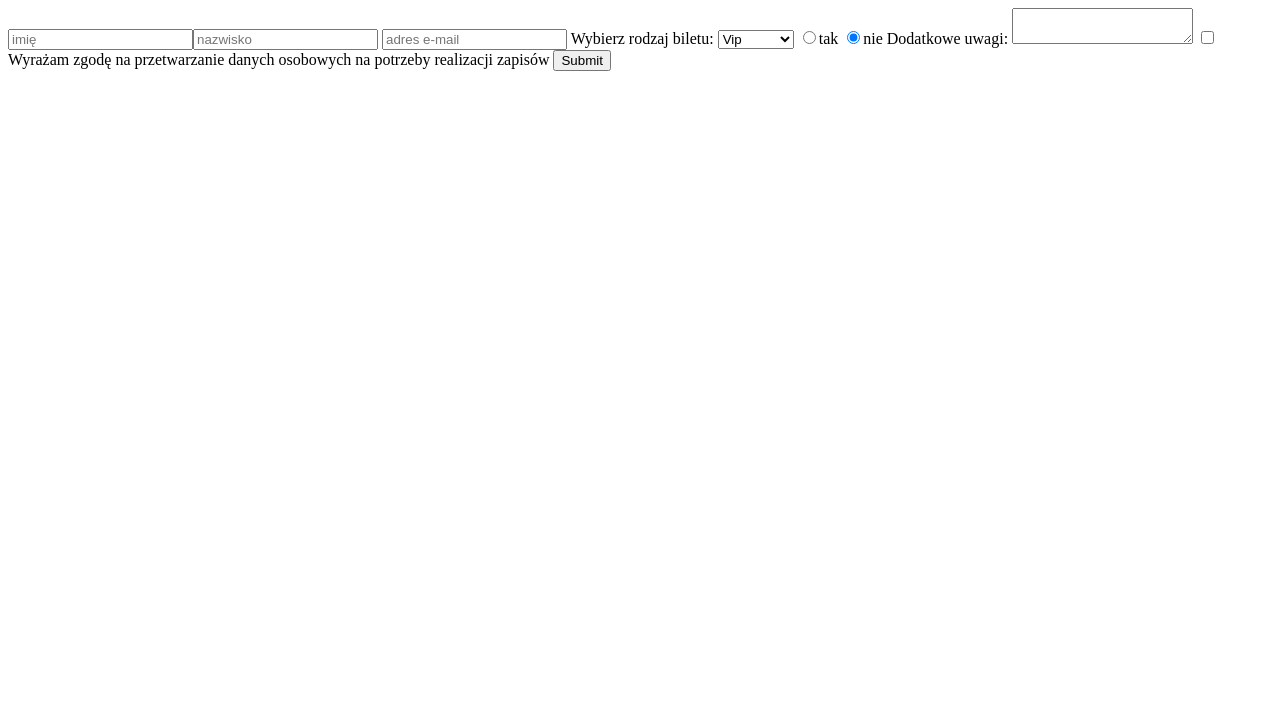
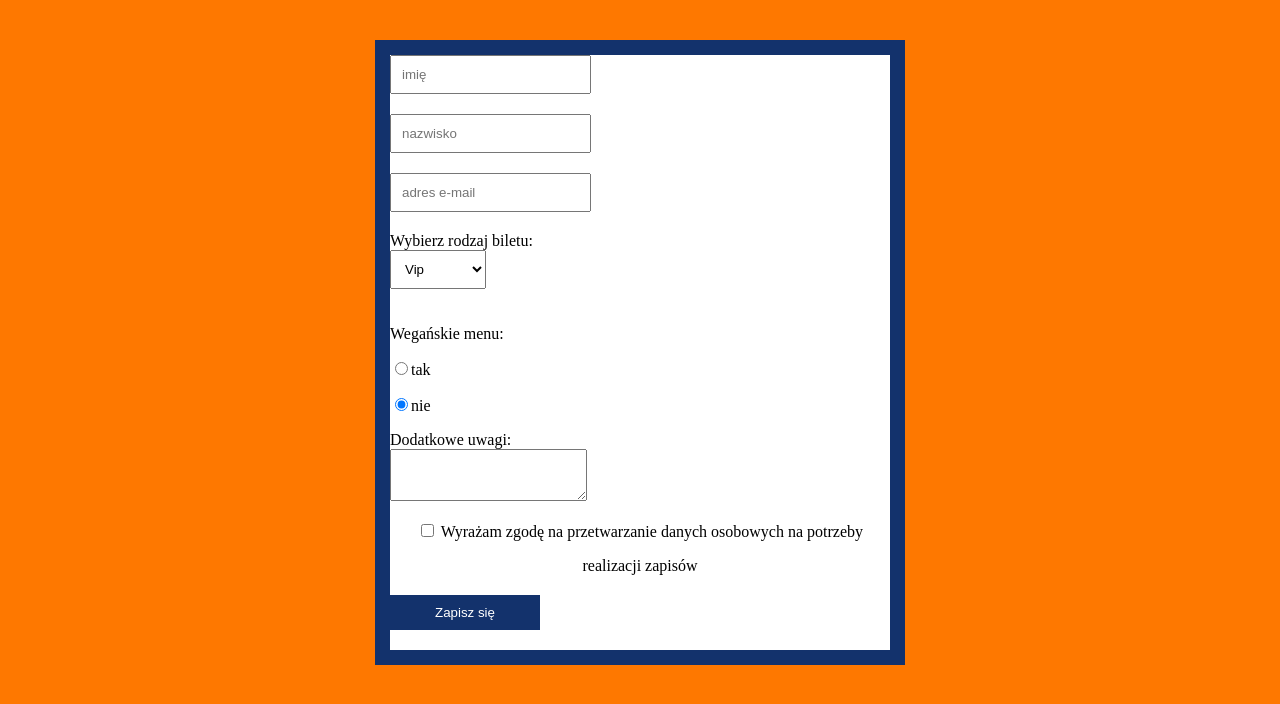
Before and after one commit to FigaroKomp/event, a plain HTML site: page index.html in a window 1280 px wide. Drawn offline with Linux system fonts and the light colour scheme.

Commit message:
third with css

```diff
--- a/index.html
+++ b/index.html
@@ -3,6 +3,7 @@
 <head>
     <meta charset="UTF-8">
     <title>formularz na rejestrację do eventu</title>
+    <link rel="stylesheet" href="style.css">
 </head>
 <body>
     <form action="https://formspree.io/2000bit@wp.pl" method="POST">
@@ -14,12 +15,13 @@
         <option value="premium">Premium</option>
         <option value="Normal">Normal</option>
     </select>
+    <p>Wegańskie menu:</p>
     <label> <input type="radio" name="vegan" value="tak">tak</label>
     <label> <input type="radio" name="vegan" value="nie" checked>nie</label>
    <label for="message">Dodatkowe uwagi:</label> <textarea name="message" id="message" ></textarea>
    <label><input type="checkbox" name="agreement" required>
    Wyrażam zgodę na przetwarzanie danych osobowych na potrzeby realizacji zapisów</label>
-   <input type="submit" name="Send">
+   <input type="submit" name="Send" value="Zapisz się">
     </form>
 
 </body>
--- a/style.css
+++ b/style.css
@@ -0,0 +1,26 @@
+body{background-color:#fe7800;
+    text-align: center;
+}
+form{
+    background-color:#FFF;
+    width:500px;
+    border: 15px solid #13326c;
+    display:flex;
+    flex-direction: column;
+    align-items: flex-start;
+    margin:40px auto;
+}
+input,select,textarea{
+    margin-bottom: 20px;
+    padding:10px;
+
+}
+
+input[type="submit"]{
+    width:150px;
+    margin-top:20px;
+    background-color:#13326c;
+    border:none;
+    color:#fff;
+    cursor:pointer;
+}
```
